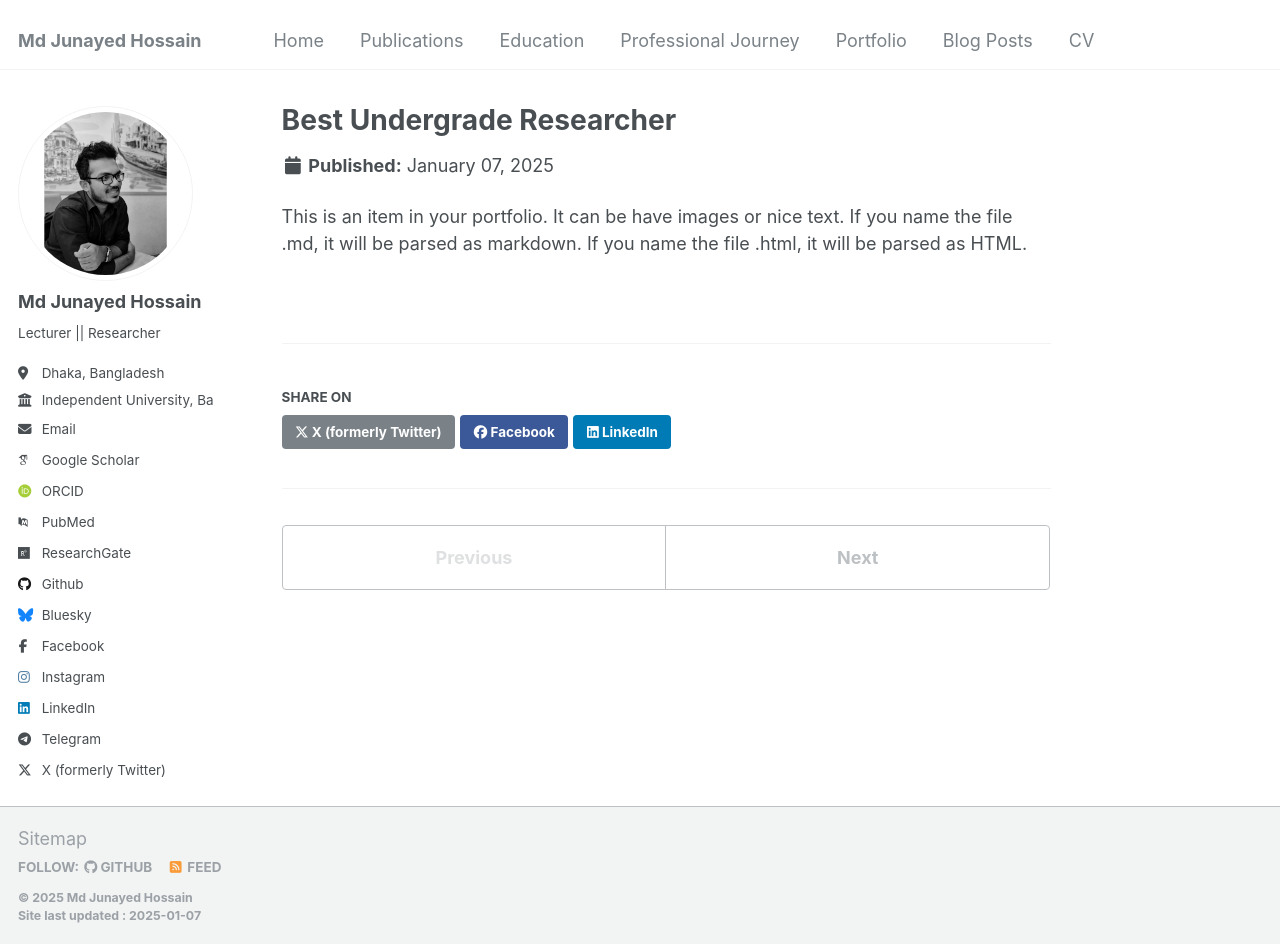
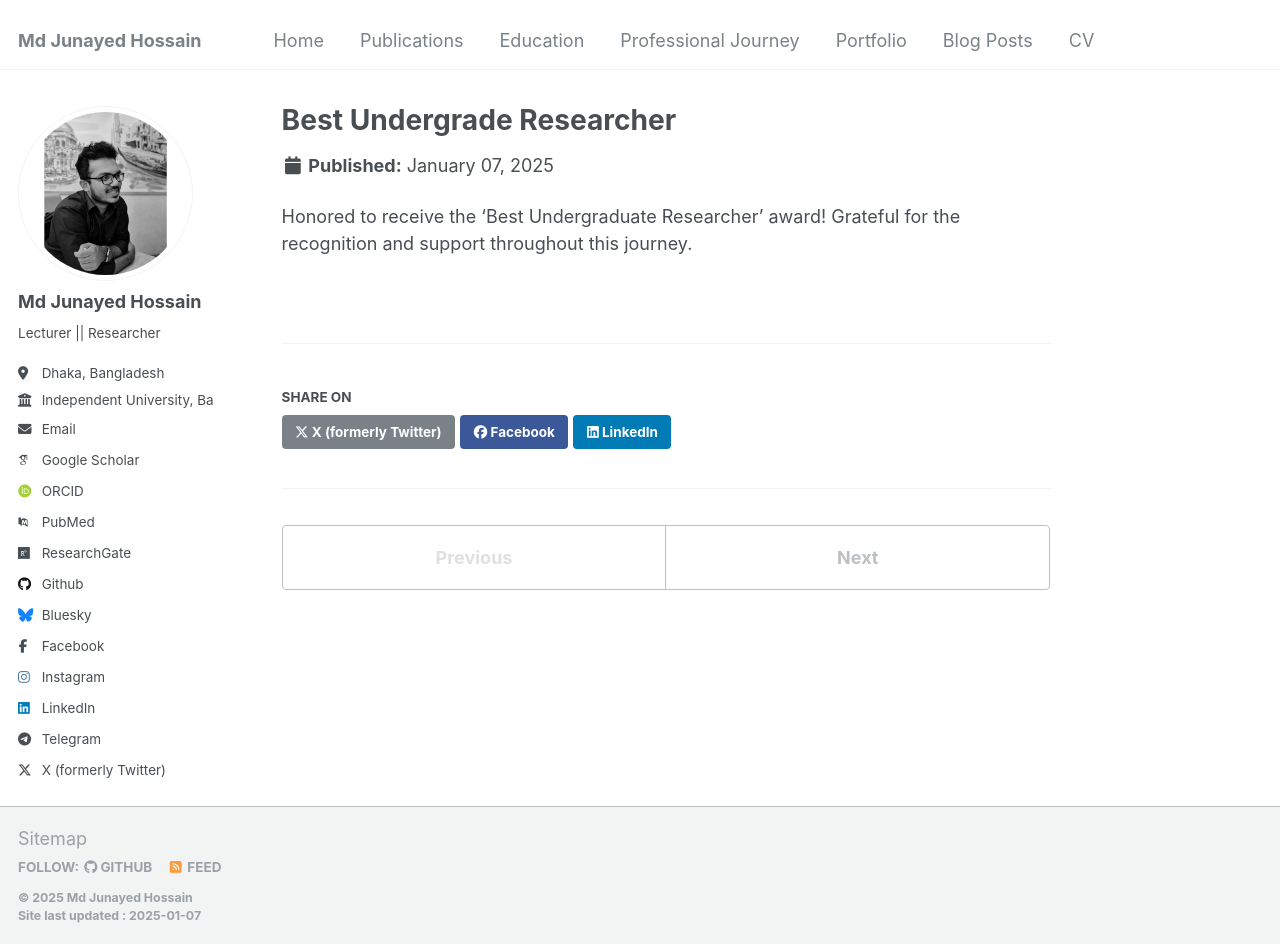
Before and after one commit to i-am-junayed/i-am-junayed.github.io, a Jekyll site: the page built from _portfolio/portfolio-1.md, in a window 1280 px wide and 944 px high. Built offline with Jekyll 4.4.1, drawn with Linux system fonts in a browser that asks for light colours; some web fonts are replaced.

Commit message:
Update portfolio-1.md

```diff
--- a/_portfolio/portfolio-1.md
+++ b/_portfolio/portfolio-1.md
@@ -1,7 +1,7 @@
 ---
 title: "Best Undergrade Researcher"
-excerpt: "Good Days !! 1<br/><img src='/images/500x300.png'>"
+excerpt: "Research Excellence !! <br/><img src='/images/r_d_1'> <br/><img src='/images/r_d_2'>"
 collection: portfolio
 ---
 
-This is an item in your portfolio. It can be have images or nice text. If you name the file .md, it will be parsed as markdown. If you name the file .html, it will be parsed as HTML.
+Honored to receive the 'Best Undergraduate Researcher' award! Grateful for the recognition and support throughout this journey.
```
